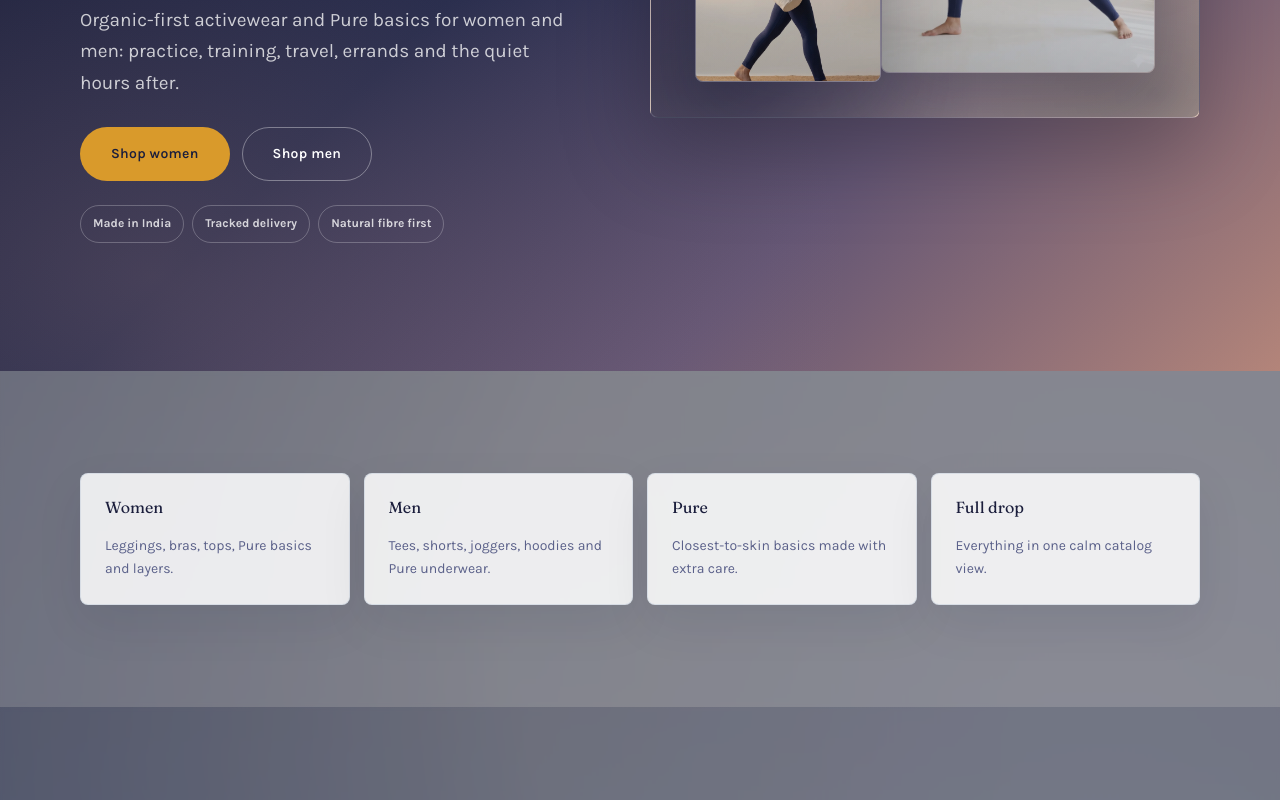
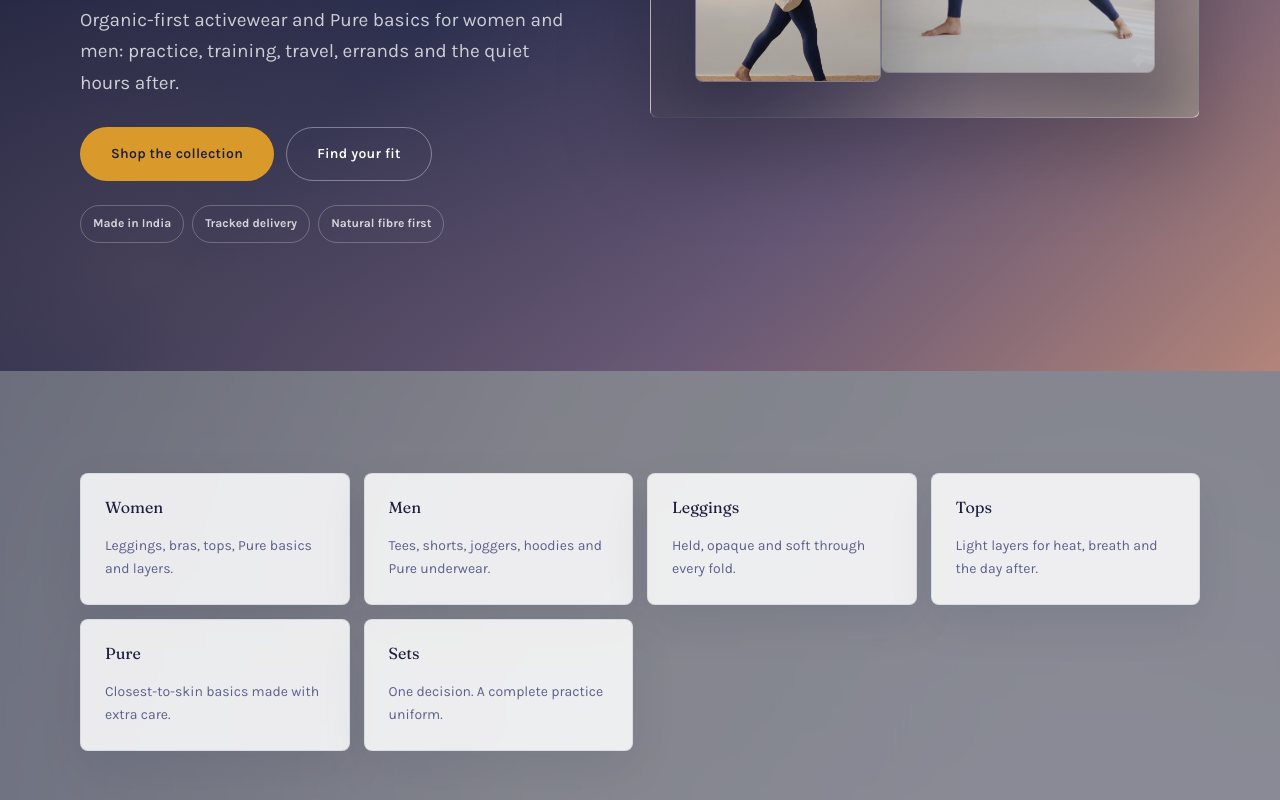
Before and after one commit to indergill2410-tech/Vyoma, a Next.js app: page /shop in a window 1280 px wide. Shown: the part 680-1480 px from the top of the page. Built offline with nearby package versions, Linux system fonts and the light colour scheme; no server answers.

Commit message:
Keep existing shop category tiles and add men women

```diff
--- a/app/shop/page.js
+++ b/app/shop/page.js
@@ -15,8 +15,10 @@ export const metadata = {
 const CATEGORY_LINKS = [
   { label: "Women", href: "/women", body: "Leggings, bras, tops, Pure basics and layers." },
   { label: "Men", href: "/men", body: "Tees, shorts, joggers, hoodies and Pure underwear." },
+  { label: "Leggings", href: "#collection", body: "Held, opaque and soft through every fold." },
+  { label: "Tops", href: "#collection", body: "Light layers for heat, breath and the day after." },
   { label: "Pure", href: "/pure", body: "Closest-to-skin basics made with extra care." },
-  { label: "Full drop", href: "#collection", body: "Everything in one calm catalog view." },
+  { label: "Sets", href: "#collection", body: "One decision. A complete practice uniform." },
 ];
 
 const FEATURED = PRODUCTS.filter((product) => product.hero).slice(0, 4);
@@ -34,8 +36,8 @@ export default function ShopPage() {
               travel, errands and the quiet hours after.
             </p>
             <div className="commerce-actions">
-              <Link href="/women" className="btn accent">Shop women</Link>
-              <Link href="/men" className="btn ghost">Shop men</Link>
+              <Link href="#collection" className="btn accent">Shop the collection</Link>
+              <Link href="/fit" className="btn ghost">Find your fit</Link>
             </div>
             <div className="commerce-trust-row" aria-label="Shopping promises">
               <span>Made in India</span>
```
